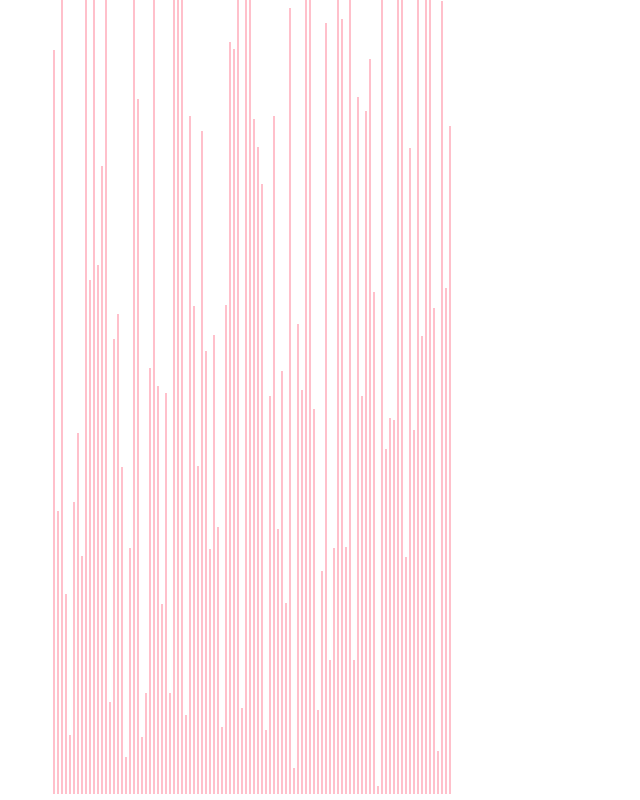
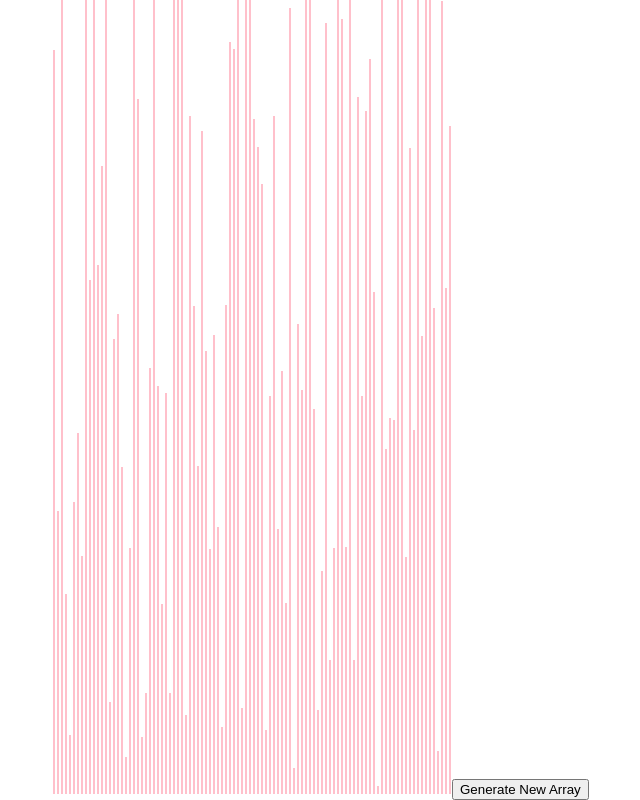
Before and after one commit to AJS3993/SortingVisualizer, a React (Create React App) app: page / in a window 1280 px wide. Shown: the part 197-997 px from the top of the page, without its empty margins (48-688 px from the left). Built offline with nearby package versions, Linux system fonts and the light colour scheme.

Commit message:
generate new array button

```diff
--- a/src/SortingVisualizer/SortingVisualizer.jsx
+++ b/src/SortingVisualizer/SortingVisualizer.jsx
@@ -38,6 +38,7 @@ export class SortingVisualizer extends React.Component {
                     key={idx}
                     style={{height: `${value}px`}}></div>
             ))}
+            <button onClick={() => this.resetArray()}>Generate New Array</button>
             </div>
         </>
         );
```
